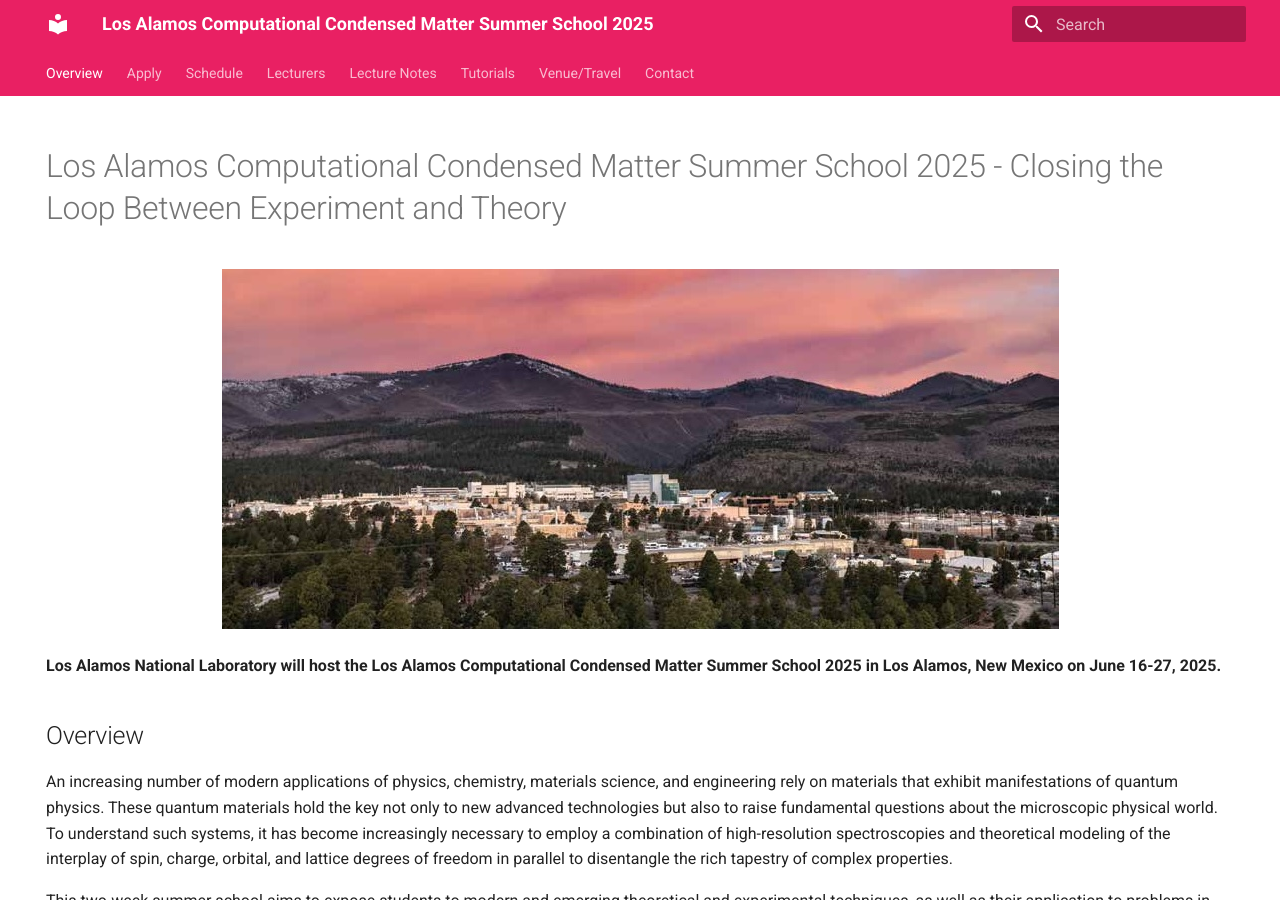
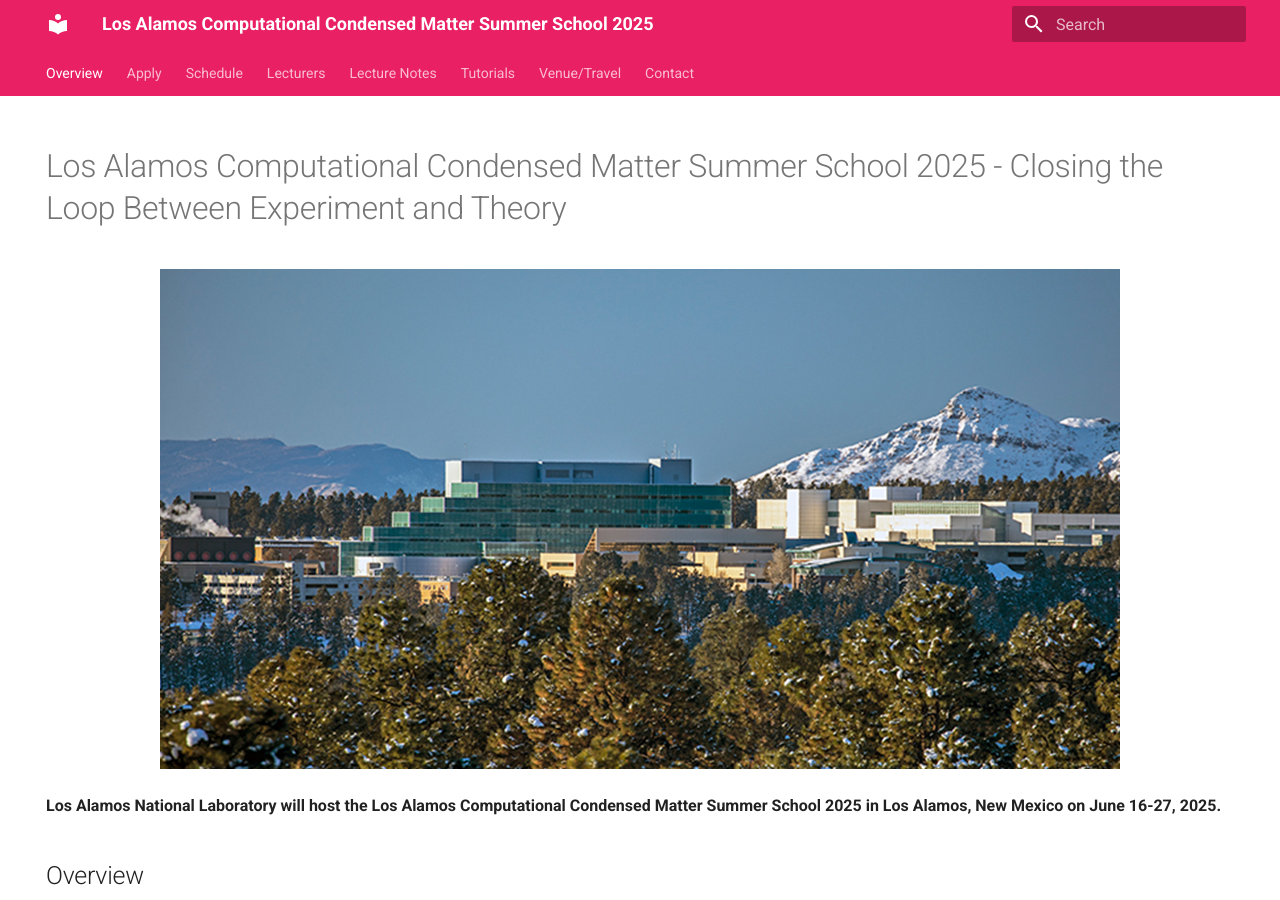
Before and after one commit to LACCMSS/2025, an MkDocs documentation site: the page built from docs/index.md, in a window 1280 px wide and 900 px high. Built offline with MkDocs 1.6.1 and Material for MkDocs 9.7.7, drawn with Linux system fonts in a browser that asks for light colours.

Commit message:
Update index.md

```diff
--- a/docs/index.md
+++ b/docs/index.md
@@ -9,7 +9,7 @@ title: Los Alamos Computational Condensed Matter Summer School 2025
 # Los Alamos Computational Condensed Matter Summer School 2025 - Closing the Loop Between Experiment and Theory
 
 <p align="center">
-  <img src="assets/images/background.jpg" />
+  <img src="assets/images/lanl.jpg" />
 </p>
 
 **Los Alamos National Laboratory will host the Los Alamos Computational Condensed Matter Summer School 2025 in Los Alamos, New Mexico on June 16-27, 2025.**
```
